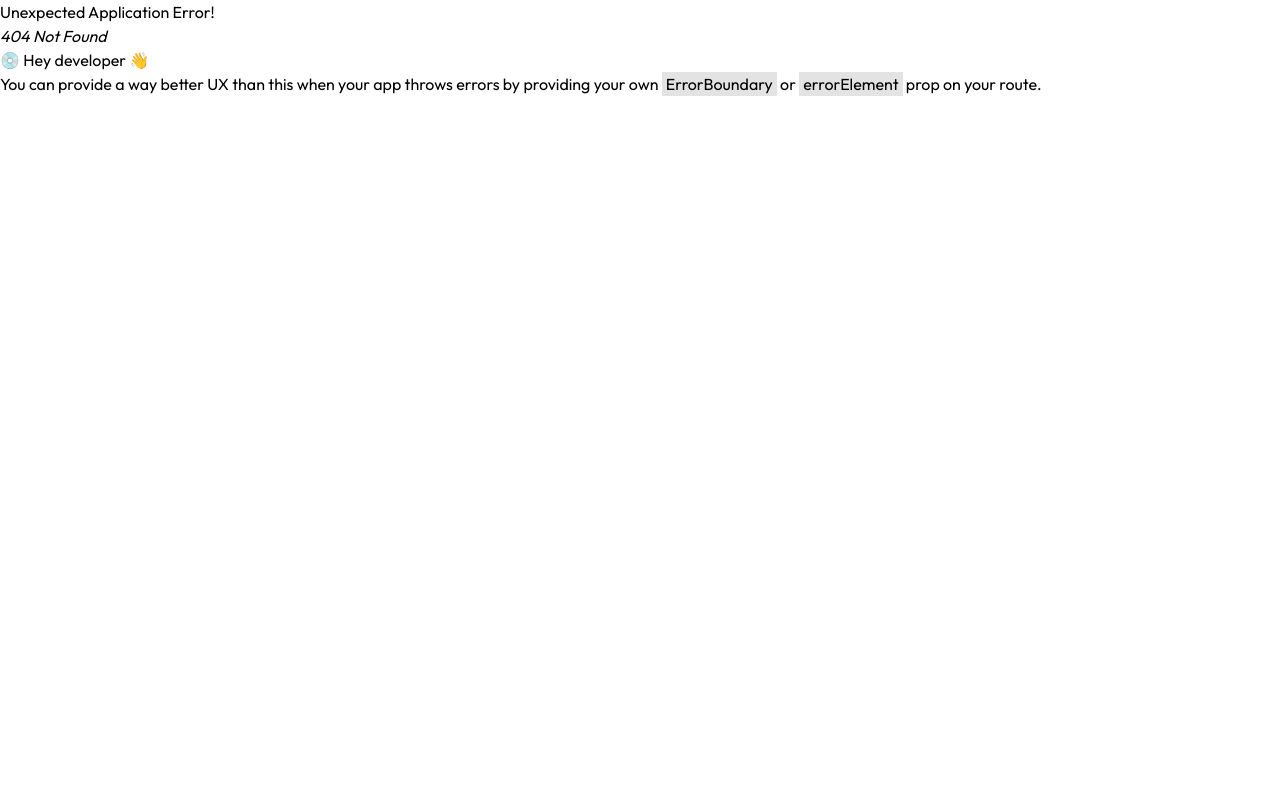
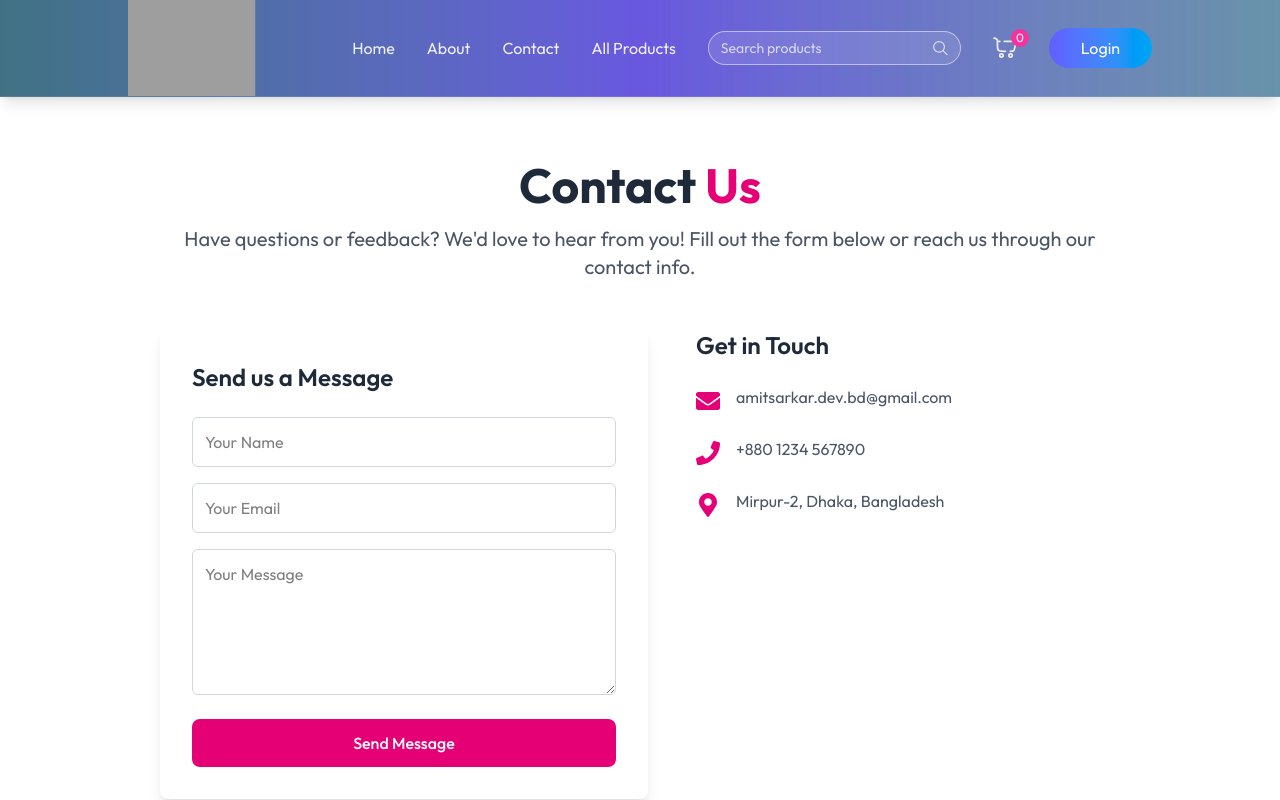
Before and after one commit to Amitkumersarkar/GMartBD-Ecommerce-Website, a React (Vite) app: page /contact in a window 1280 px wide. Before the commit this address had no page. Shown: the top 800 px of the page. Built offline with nearby package versions, Linux system fonts and the light colour scheme; grey boxes are pictures that could not be loaded.

Commit message:
updated contact info and fixes issues

```diff
--- a/src/main.jsx
+++ b/src/main.jsx
@@ -15,6 +15,7 @@ import MyOrders from "./pages/MyOrders/MyOrders";
 import SellerLogIn from "./components/SellerDashBoard/SellerLogIn";
 import SellerLayOut from "./pages/Seller/SellerLayOut";
 import About from "./pages/About/About";
+import Contact from "./pages/Contact/Contact";
 
 const router = createBrowserRouter([
   {
@@ -60,6 +61,10 @@ const router = createBrowserRouter([
       {
         path: 'about',
         Component: About
+      },
+      {
+        path: 'contact',
+        Component: Contact
       }
     ],
   },
--- a/src/pages/Contact/Contact.jsx
+++ b/src/pages/Contact/Contact.jsx
@@ -1,8 +1,75 @@
+import { FaEnvelope, FaPhone, FaMapMarkerAlt } from "react-icons/fa";
 
 const Contact = () => {
+    return (
+        <div className="max-w-7xl mx-auto px-4 md:px-6 lg:px-8 py-16 flex flex-col gap-12">
 
-    return (
-        <div>
+            <div className="text-center">
+                <h1 className="text-3xl sm:text-4xl md:text-5xl font-bold text-gray-800">
+                    Contact <span className="text-pink-600">Us</span>
+                </h1>
+                <p className="mt-4 text-gray-600 text-base sm:text-lg md:text-xl">
+                    Have questions or feedback? We'd love to hear from you! Fill out the form below or reach us through our contact info.
+                </p>
+            </div>
+
+            {/* Contact Form & Info */}
+            <div className="flex flex-col lg:flex-row gap-12">
+
+                <div className="flex-1 bg-white p-6 sm:p-8 rounded-lg shadow-lg">
+                    <h2 className="text-2xl font-semibold text-gray-800 mb-6">Send us a Message</h2>
+                    <form className="flex flex-col gap-4">
+                        <input
+                            type="text"
+                            placeholder="Your Name"
+                            className="border border-gray-300 rounded-md p-3 focus:outline-none focus:ring-2 focus:ring-pink-600"
+                        />
+                        <input
+                            type="email"
+                            placeholder="Your Email"
+                            className="border border-gray-300 rounded-md p-3 focus:outline-none focus:ring-2 focus:ring-pink-600"
+                        />
+                        <textarea
+                            placeholder="Your Message"
+                            rows={5}
+                            className="border border-gray-300 rounded-md p-3 focus:outline-none focus:ring-2 focus:ring-pink-600"
+                        />
+                        <button
+                            type="submit"
+                            className="mt-2 bg-pink-600 text-white py-3 px-6 rounded-lg font-medium hover:bg-pink-700 transition"
+                        >
+                            Send Message
+                        </button>
+                    </form>
+                </div>
+
+                {/* Contact Info */}
+                <div className="flex-1 flex flex-col gap-6">
+                    <h2 className="text-2xl font-semibold text-gray-800">Get in Touch</h2>
+                    <div className="flex items-start gap-4">
+                        <FaEnvelope className="text-pink-600 w-6 h-6 mt-1" />
+                        <p className="text-gray-600 text-sm sm:text-base">amitsarkar.dev.bd@gmail.com</p>
+                    </div>
+                    <div className="flex items-start gap-4">
+                        <FaPhone className="text-pink-600 w-6 h-6 mt-1" />
+                        <p className="text-gray-600 text-sm sm:text-base">+880 1234 567890</p>
+                    </div>
+                    <div className="flex items-start gap-4">
+                        <FaMapMarkerAlt className="text-pink-600 w-6 h-6 mt-1" />
+                        <p className="text-gray-600 text-sm sm:text-base">Mirpur-2, Dhaka, Bangladesh</p>
+                    </div>
+                </div>
+            </div>
+
+            {/* Developed By Section */}
+            <div className="text-center mt-12 border-t pt-6">
+                <p className="text-gray-500 text-sm sm:text-base">
+                    Developed by <span className="text-pink-600 font-semibold">Amit Sarkar</span> &copy; {new Date().getFullYear()}
+                </p>
+                <p className="text-gray-400 text-xs sm:text-sm mt-1">
+                    Full-Stack Developer | BUBT CSE | <span className="text-gray-400">amitsarkar.dev.bd@gmail.com</span>
+                </p>
+            </div>
 
         </div>
     );
```
